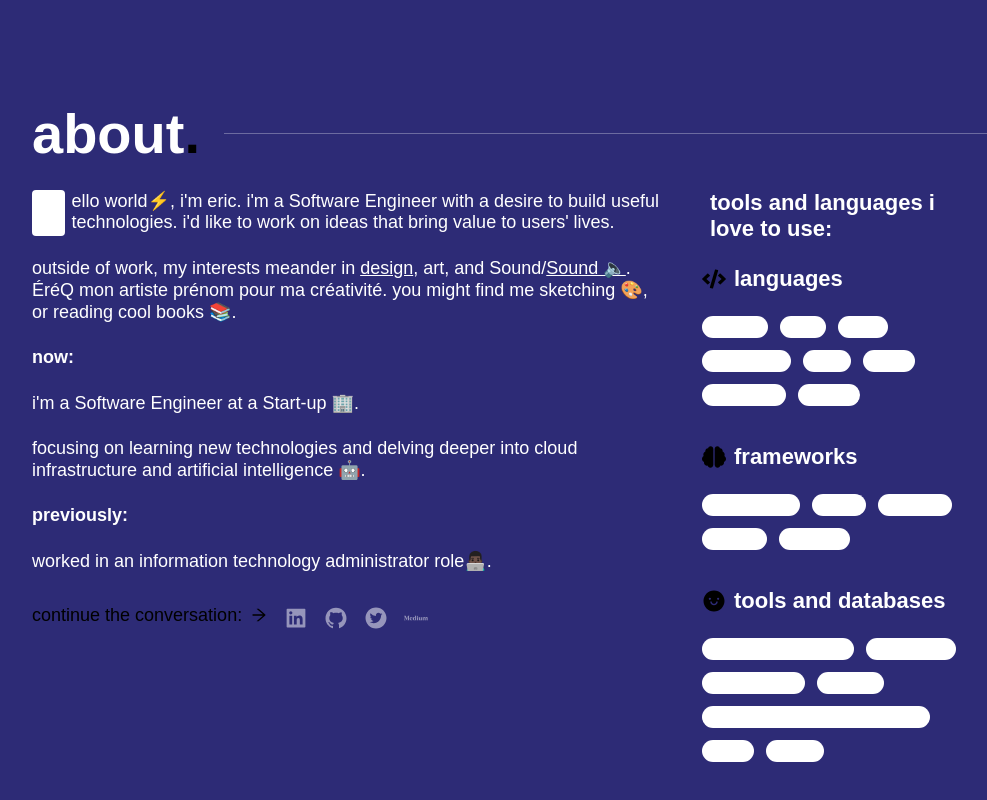
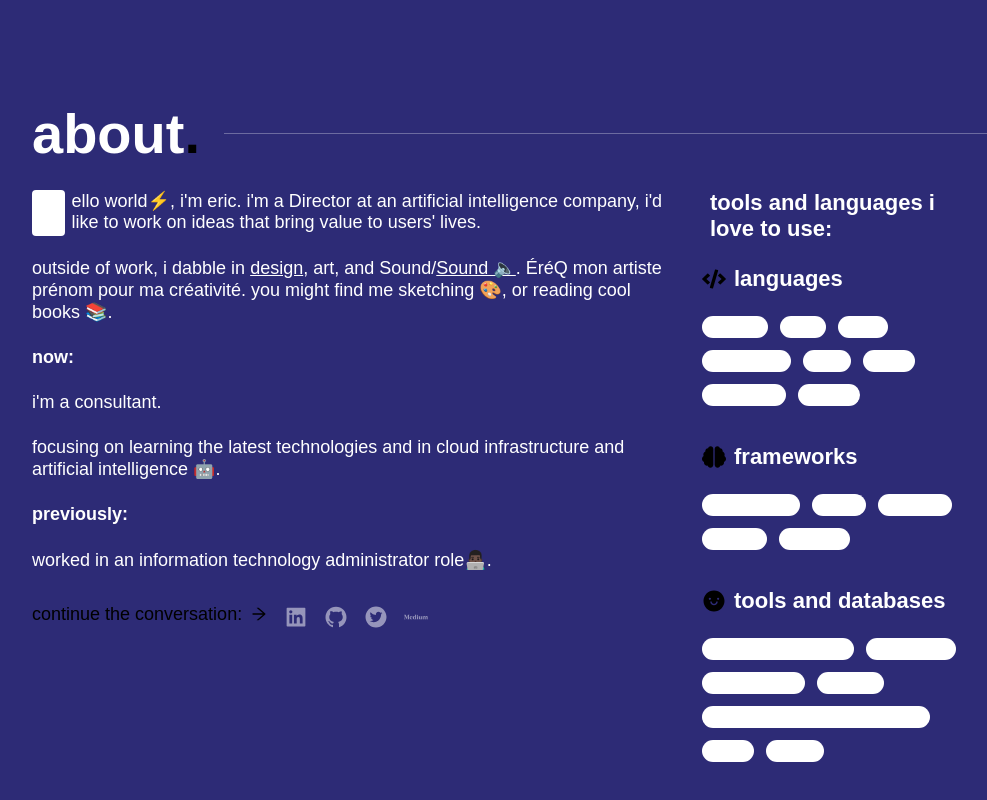
Before and after one commit to ngoiyaeric/ngoiyaeric.github.io, a Next.js app: page / in a window 1280 px wide. Shown: the part 805-1605 px from the top of the page, without its empty margins (159-1146 px from the left). Built offline with nearby package versions, Linux system fonts and the light colour scheme; a web font is replaced by a local one.

Commit message:
Update About.tsx

```diff
--- a/components/home/about/About.tsx
+++ b/components/home/about/About.tsx
@@ -13,13 +13,13 @@ export const About = () => {
         <div>
           <Reveal>
             <p className={`${styles.aboutText} ${styles.highlightFirstLetter}`}>
-              hello world⚡, i&apos;m eric. i&apos;m a Software Engineer
-              with a desire to build useful technologies. i'd like to work on ideas that bring value to users' lives.
+              hello world⚡, i&apos;m eric. i&apos;m a Director at an artificial intelligence company,
+              i'd like to work on ideas that bring value to users' lives.
             </p>
           </Reveal>
           <Reveal>
             <p className={styles.aboutText}>
-  outside of work, my interests meander in <a href="https://sites.google.com/view/ereqdesign/ervices/esign" style={{textDecoration: 'underline'}}>design</a>, art,
+  outside of work, i dabble in <a href="https://sites.google.com/view/ereqdesign/ervices/esign" style={{textDecoration: 'underline'}}>design</a>, art,
   and Sound/<a href="https://ereqbeats.bandcamp.com/" style={{textDecoration: 'underline'}}>Sound 🔈</a>. ÉréQ mon artiste prénom pour ma créativité. you might find me sketching 🎨, or reading cool books 📚.
 </p>
           </Reveal>
@@ -29,13 +29,12 @@ export const About = () => {
                 now:
               </p>
               <p className={styles.aboutText}>
-                i&apos;m a Software Engineer at a Start-up 🏢.
+                i&apos;m a consultant.
               </p>
 
 
               <p className={styles.aboutText}>
-                focusing on learning new technologies and delving
-                deeper into cloud infrastructure and artificial intelligence 🤖.
+                focusing on learning the latest technologies and in cloud infrastructure and artificial intelligence 🤖.
               </p>
               <p className={styles.aboutText} style={{ fontWeight: "bold" }}>
                 previously:
```
